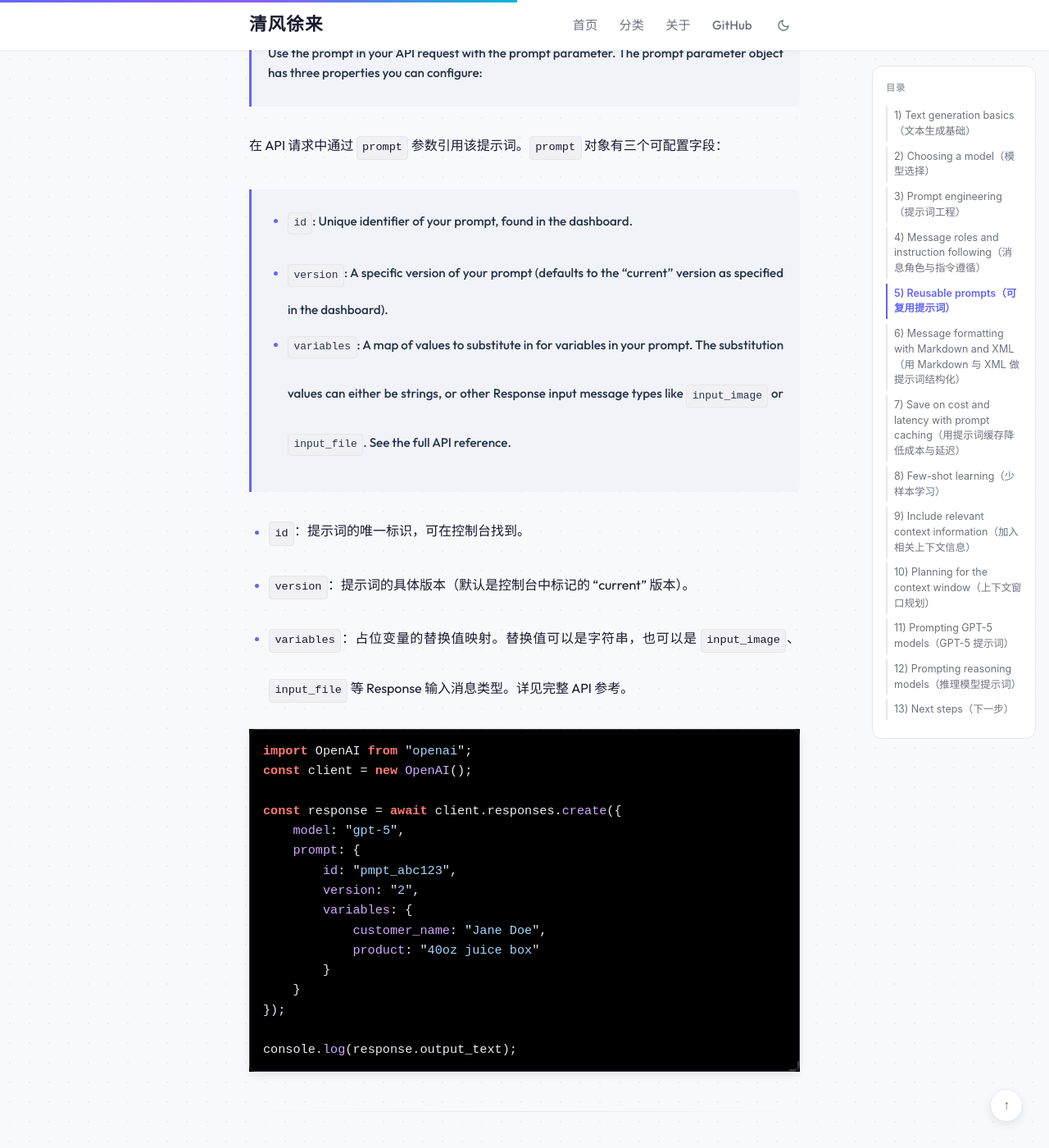
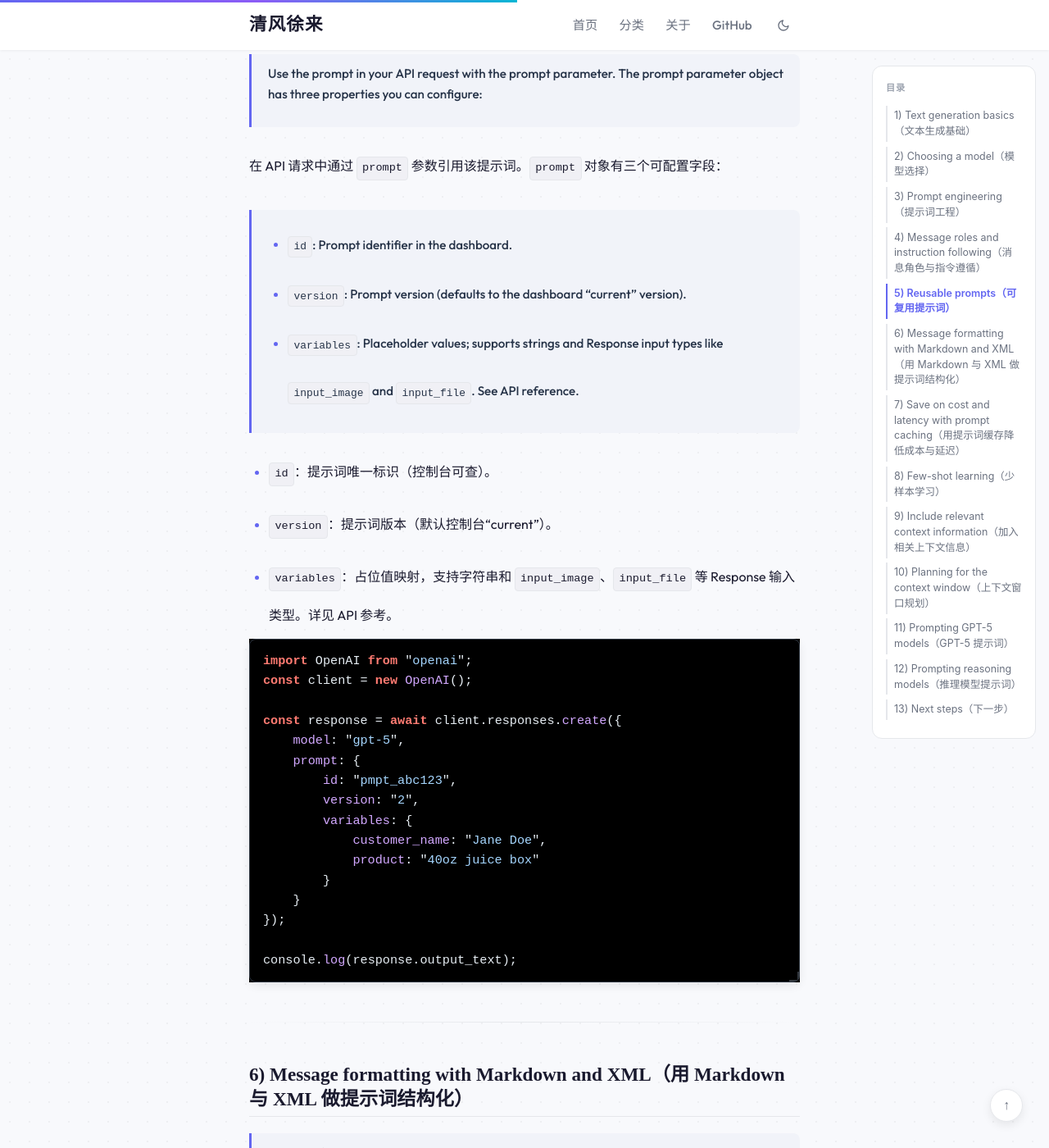
Before and after one commit to Asilencer/asilencer.github.io, a Jekyll site: the page built from _posts/2026-04-21-the0prompt-engineering-of-open-api.md, in a window 1280 px wide and 1400 px high, scrolled down 9228 px. Shown: the whole window at 82% size. Built offline with Jekyll 4.4.1, drawn with Linux system fonts in a browser that asks for light colours; some web fonts are replaced; comment, search, counter and statistics services are not loaded; some of the changed text lies outside the part shown.

Commit message:
style: tighten list spacing and remove wrapped bullet text

````diff
--- a/_layouts/default.html
+++ b/_layouts/default.html
@@ -6,7 +6,7 @@
   <title>{% if page.title %}{{ page.title }} | {{ site.title }}{% else %}{{ site.title }}{% endif %}</title>
   <meta name="description" content="{{ page.excerpt | default: site.description | strip_html | truncate: 160 }}">
   {% seo %}
-  <link rel="stylesheet" href="{{ '/assets/css/style.css?v=20' | relative_url }}">
+  <link rel="stylesheet" href="{{ '/assets/css/style.css?v=21' | relative_url }}">
   <link rel="preconnect" href="https://fonts.googleapis.com">
   <link rel="preconnect" href="https://fonts.gstatic.com" crossorigin>
   <link href="https://fonts.googleapis.com/css2?family=Noto+Serif+SC:wght@400;600;700;900&family=Outfit:wght@400;500;700;800&family=LXGW+WenKai+Screen:wght@400;700&display=swap" rel="stylesheet">
--- a/_posts/2026-04-21-the0prompt-engineering-of-open-api.md
+++ b/_posts/2026-04-21-the0prompt-engineering-of-open-api.md
@@ -243,17 +244,13 @@ OpenAI model spec 描述了模型如何对不同角色消息分配不同优先
 
 在 API 请求中通过 `prompt` 参数引用该提示词。`prompt` 对象有三个可配置字段：
 
-> - `id`: Unique identifier of your prompt, found in the dashboard.
-> - `version`: A specific version of your prompt (defaults to the “current” version as specified in the dashboard).
-> - `variables`: A map of values to substitute in for variables in your prompt.
->   The substitution values can either be strings, or other Response input
->   message types like `input_image` or `input_file`. See the full API
->   reference.
+> - `id`: Prompt identifier in the dashboard.
+> - `version`: Prompt version (defaults to the dashboard “current” version).
+> - `variables`: Placeholder values; supports strings and Response input types like `input_image` and `input_file`. See API reference.
 
-- `id`：提示词的唯一标识，可在控制台找到。
-- `version`：提示词的具体版本（默认是控制台中标记的 “current” 版本）。
-- `variables`：占位变量的替换值映射。替换值可以是字符串，也可以是
-  `input_image`、`input_file` 等 Response 输入消息类型。详见完整 API 参考。
+- `id`：提示词唯一标识（控制台可查）。
+- `version`：提示词版本（默认控制台“current”）。
+- `variables`：占位值映射，支持字符串和 `input_image`、`input_file` 等 Response 输入类型。详见 API 参考。
 
 ```javascript
 import OpenAI from "openai";
--- a/assets/css/style.css
+++ b/assets/css/style.css
@@ -1122,16 +1122,17 @@ img { max-width: 100%; height: auto; }
 .post-content ol,
 .page-content ul,
 .page-content ol {
-  margin-bottom: 1rem;
+  margin-top: 0.35rem;
+  margin-bottom: 0.9rem;
   padding-left: 1.5rem;
 }
 
 .post-content li,
 .page-content li {
   font-family: var(--font-reading);
-  margin-bottom: 0.25rem;
-  text-align: justify;
-  text-justify: inter-character;
+  margin-bottom: 0.18rem;
+  text-align: left;
+  text-justify: auto;
 }
 
 .post-content li::marker,
@@ -1186,6 +1187,25 @@ img { max-width: 100%; height: auto; }
 .post-content blockquote p,
 .page-content blockquote p {
   color: inherit;
+}
+
+.post-content blockquote ul,
+.post-content blockquote ol,
+.page-content blockquote ul,
+.page-content blockquote ol {
+  margin-top: 0.25rem;
+  margin-bottom: 0.45rem;
+}
+
+.post-content blockquote li,
+.page-content blockquote li {
+  margin-bottom: 0.12rem;
+  line-height: 1.5;
+}
+
+.post-content blockquote li:last-child,
+.page-content blockquote li:last-child {
+  margin-bottom: 0;
 }
 
 .post-content code,
````
Also changed, not shown: other parts of _posts/2026-04-21-the0prompt-engineering-of-open-api.md (+2 -1 lines).
